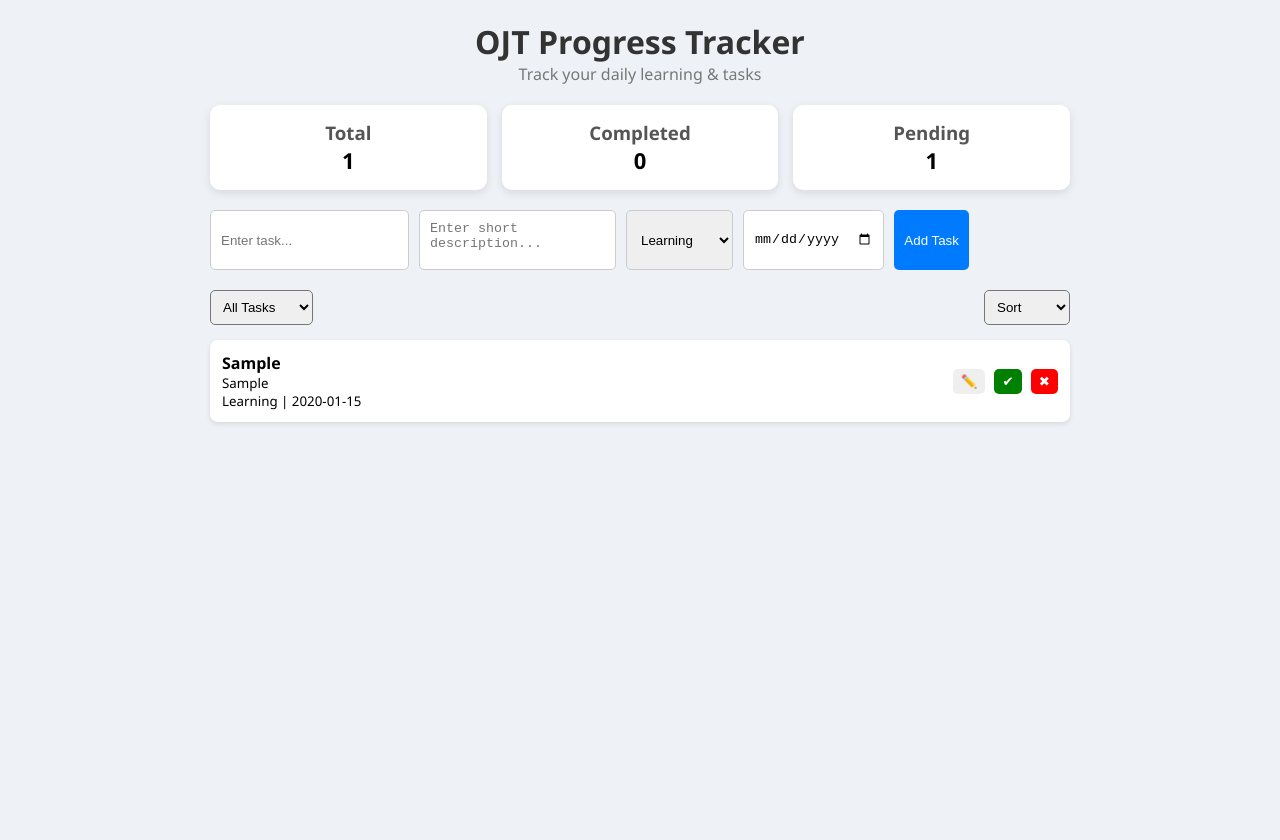
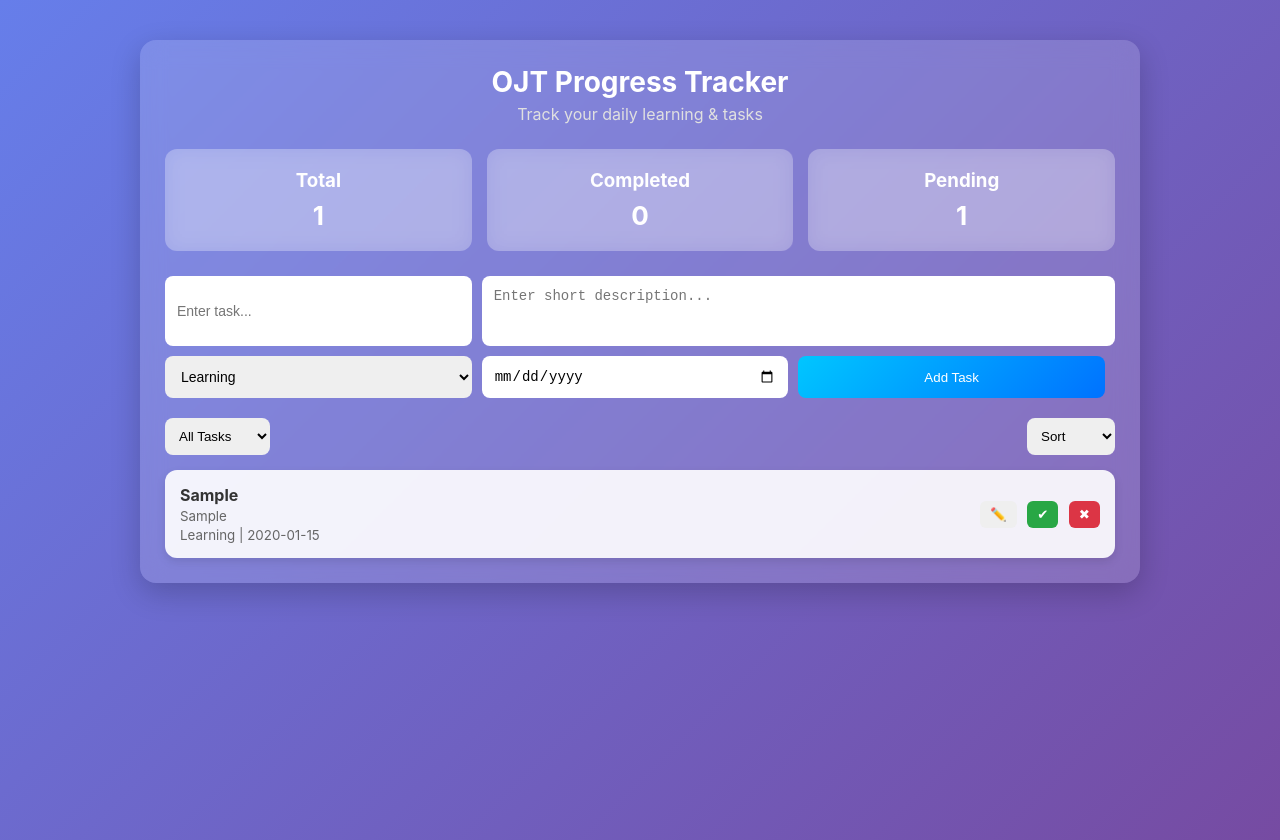
Before and after one commit to Junaid-9969/OJT_Tracker_Management, a plain HTML site: page index.html in a window 1280 px wide. Both pictures are taken after typing "Sample", "Sample", "2020-01-15" into the empty fields and a click on the button "Add Task". Before the commit the page ends 800 px from the top, so only its background shows below. Drawn offline with Linux system fonts and the light colour scheme.

Commit message:
Enhanced CSS

```diff
--- a/style.css
+++ b/style.css
@@ -1,3 +1,4 @@
+/* RESET */
 * {
   box-sizing: border-box;
   margin: 0;
@@ -5,124 +6,111 @@
 }
 
 body {
-  font-family: "Segoe UI", sans-serif;
-  background: #eef2f7;
+  font-family: "Inter", "Segoe UI", sans-serif;
+  background: linear-gradient(135deg, #667eea, #764ba2);
+  min-height: 100vh;
+  color: #333;
 }
 
+/* MAIN CONTAINER */
 .app {
-  max-width: 900px;
-  margin: auto;
-  padding: 20px;
+  max-width: 1000px;
+  margin: 40px auto;
+  padding: 25px;
+  border-radius: 16px;
+  backdrop-filter: blur(12px);
+  background: rgba(255, 255, 255, 0.15);
+  box-shadow: 0 10px 30px rgba(0,0,0,0.2);
 }
 
+/* HEADER */
 header {
   text-align: center;
-  margin-bottom: 20px;
+  margin-bottom: 25px;
 }
 
 header h1 {
-  color: #333;
+  color: white;
+  font-size: 28px;
+  margin-bottom: 5px;
 }
 
 header p {
-  color: #777;
+  color: #e0e0e0;
 }
 
-/* Dashboard */
+/* DASHBOARD */
 .dashboard {
   display: flex;
   gap: 15px;
-  margin-bottom: 20px;
+  margin-bottom: 25px;
 }
 
 .card {
   flex: 1;
-  background: white;
-  padding: 15px;
-  border-radius: 10px;
+  background: rgba(255,255,255,0.25);
+  padding: 20px;
+  border-radius: 12px;
   text-align: center;
-  box-shadow: 0 3px 8px rgba(0,0,0,0.1);
+  backdrop-filter: blur(10px);
+  transition: 0.3s;
+}
+
+.card:hover {
+  transform: translateY(-5px);
+  background: rgba(255,255,255,0.35);
 }
 
 .card h3 {
-  color: #555;
+  color: #fff;
+  margin-bottom: 8px;
 }
 
 .card p {
-  font-size: 22px;
+  font-size: 26px;
   font-weight: bold;
+  color: #fff;
 }
 
-/* Form */
+/* FORM */
 .form {
-  display: flex;
+  display: grid;
+  grid-template-columns: 1fr 1fr 1fr auto;
   gap: 10px;
   margin-bottom: 20px;
 }
 
 .form input,
 .form select,
-.form button {
-  padding: 10px;
-  border-radius: 5px;
-  border: 1px solid #ccc;
+.form textarea {
+  padding: 12px;
+  border-radius: 8px;
+  border: none;
+  outline: none;
+  font-size: 14px;
 }
 
+textarea {
+  grid-column: span 3;
+  resize: none;
+  height: 70px;
+}
+
+/* BUTTON */
 .form button {
-  background: #007bff;
+  background: linear-gradient(135deg, #00c6ff, #0072ff);
   color: white;
   border: none;
+  border-radius: 8px;
   cursor: pointer;
+  transition: 0.3s;
 }
 
 .form button:hover {
-  background: #0056b3;
+  transform: scale(1.05);
 }
 
-/* Tasks */
-.task-list {
-  display: flex;
-  flex-direction: column;
-  gap: 10px;
-}
-
-.task {
-  background: white;
-  padding: 12px;
-  border-radius: 8px;
-  display: flex;
-  justify-content: space-between;
-  align-items: center;
-  box-shadow: 0 2px 5px rgba(0,0,0,0.1);
-}
-
-.task-info {
-  display: flex;
-  flex-direction: column;
-}
-
-.completed {
-  text-decoration: line-through;
-  color: gray;
-}
-
-.actions button {
-  margin-left: 5px;
-  padding: 5px 8px;
-  border: none;
-  cursor: pointer;
-  border-radius: 5px;
-}
-
-.complete {
-  background: green;
-  color: white;
-}
-
-.delete {
-  background: red;
-  color: white;
-}
+/* CONTROLS */
 .controls {
   display: flex;
   justify-content: space-between;
@@ -130,40 +118,104 @@ header p {
 }
 
 .controls select {
-  padding: 8px;
-  border-radius: 5px;
+  padding: 10px;
+  border-radius: 8px;
+  border: none;
 }
 
-textarea {
-  padding: 10px;
-  border-radius: 5px;
-  border: 1px solid #ccc;
-  resize: none;
-  height: 60px;
+/* TASK LIST */
+.task-list {
+  display: flex;
+  flex-direction: column;
+  gap: 12px;
 }
 
-/* Better buttons */
+/* TASK CARD */
+.task {
+  background: rgba(255,255,255,0.9);
+  padding: 15px;
+  border-radius: 12px;
+  display: flex;
+  justify-content: space-between;
+  align-items: center;
+  transition: 0.3s;
+  box-shadow: 0 4px 10px rgba(0,0,0,0.1);
+}
+
+.task:hover {
+  transform: translateY(-3px);
+}
+
+/* TASK INFO */
+.task-info strong {
+  font-size: 16px;
+}
+
+.task-info small {
+  display: block;
+  color: #666;
+  margin-top: 3px;
+}
+
+/* COMPLETED */
+.completed {
+  text-decoration: line-through;
+  opacity: 0.6;
+}
+
+/* ACTION BUTTONS */
 .actions button {
+  margin-left: 6px;
+  padding: 6px 10px;
+  border-radius: 6px;
+  border: none;
+  cursor: pointer;
   transition: 0.2s;
+}
+
+/* BUTTON COLORS */
+.complete {
+  background: #28a745;
+  color: white;
+}
+
+.delete {
+  background: #dc3545;
+  color: white;
 }
 
 .actions button:hover {
   transform: scale(1.1);
 }
 
-/* Toast */
+/* TOAST */
 .toast {
   position: fixed;
-  bottom: 20px;
-  right: 20px;
-  background: #333;
+  bottom: 25px;
+  right: 25px;
+  background: rgba(0,0,0,0.8);
   color: white;
-  padding: 10px 15px;
-  border-radius: 5px;
+  padding: 12px 18px;
+  border-radius: 8px;
   opacity: 0;
-  transition: opacity 0.5s;
+  transition: 0.5s;
 }
 
 .toast.show {
   opacity: 1;
 }
+
+/* RESPONSIVE */
+@media (max-width: 768px) {
+  .form {
+    grid-template-columns: 1fr;
+  }
+
+  textarea {
+    grid-column: span 1;
+  }
+
+  .dashboard {
+    flex-direction: column;
+  }
+}
```
Also changed, not shown: 1 other file.
